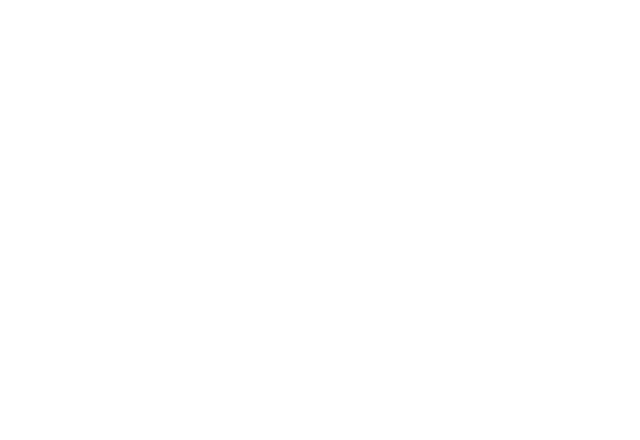
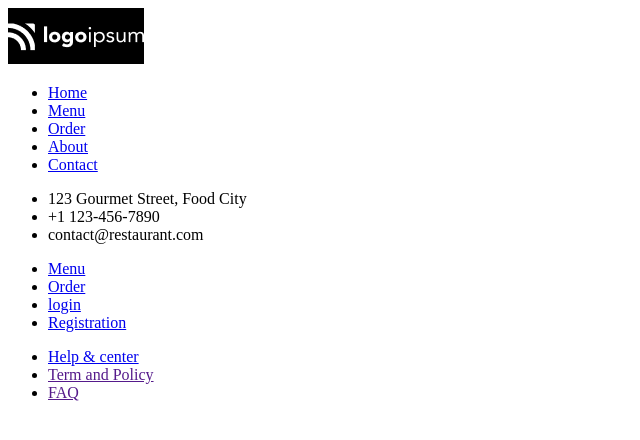
Before and after one commit to zouak-pedro/sprintshtmlproject, a plain HTML site: page restaurant/index.html in a window 1280 px wide. Shown: the whole page, without its empty margins (0-640 px from the left). Drawn offline with Linux system fonts and the light colour scheme.

Commit message:
nav and footer in the home page

```diff
--- a/restaurant/index.html
+++ b/restaurant/index.html
@@ -8,7 +8,45 @@
 </head>
 
 <body>
+  <!-- nav bar -->
+  <nav>
+    <img src="img/logo.png" alt="logo" style="background-color: black;">
+    <ul>
+      <li><a href="#">Home</a></li>
+      <li><a href="menu">Menu</a></li>
+      <li><a href="order">Order</a></li>
+      <li><a href="about">About</a></li>
+      <li><a href="contact">Contact</a></li>
+    </ul>
 
+  </nav>
+
+  <!-- footer -->
+  <footer>
+    <div class="foot_contact_info">
+      <ul>
+        <li>123 Gourmet Street, Food City</li>
+        <li>+1 123-456-7890</li>
+        <li>contact@restaurant.com</li>
+      </ul>
+
+    </div>
+    <div class="foot_menu">
+      <ul>
+        <li><a href="menu">Menu</a></li>
+        <li><a href="order">Order</a></li>
+        <li><a href="login">login</a></li>
+        <li><a href="registration">Registration</a></li>
+      </ul>
+    </div>
+    <div class="foot_pages">
+      <ul>
+        <li><a href="contact">Help & center</a></li>
+        <li><a href="" style="pointer-events: none;">Term and Policy</a></li>
+        <li><a href="" style="pointer-events: none;">FAQ</a></li>
+      </ul>
+    </div>
+  </footer>
 </body>
 
 </html>
```
Also changed, not shown: restaurant/img/logo.png (added).
